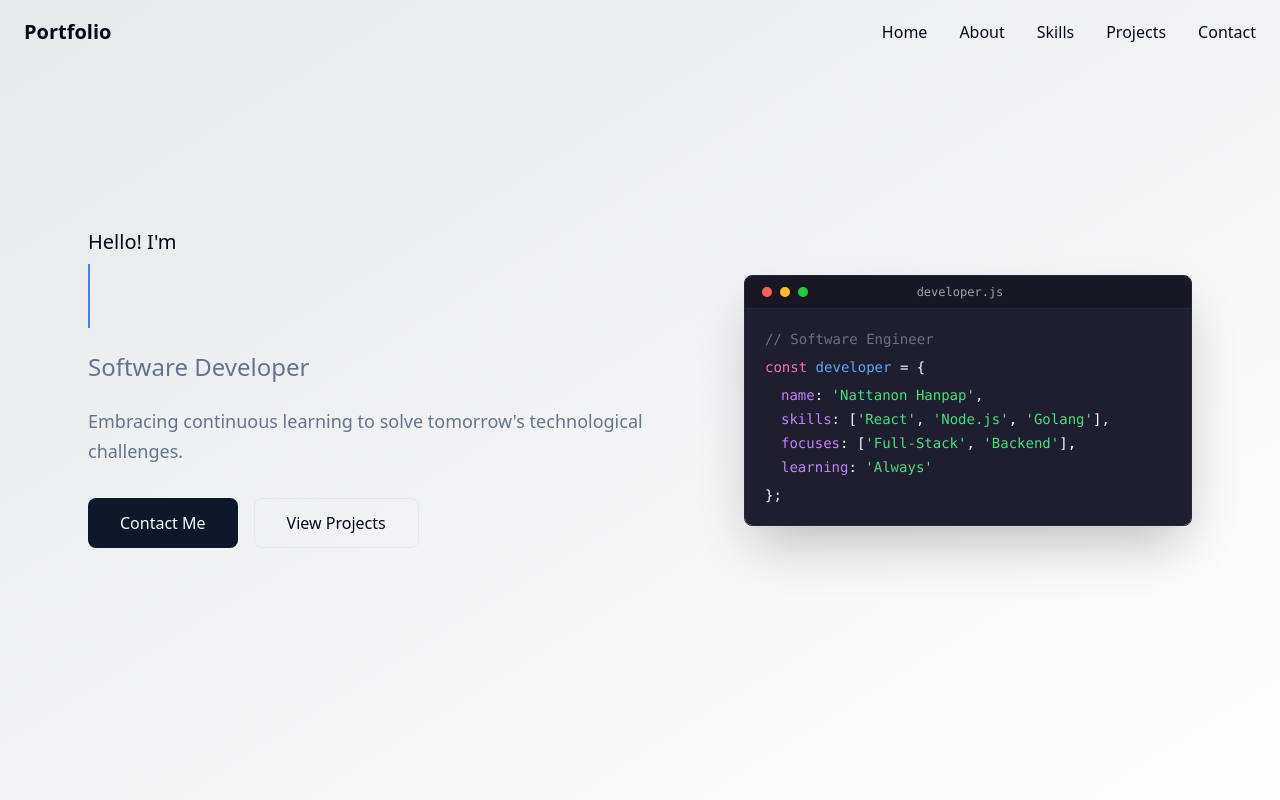
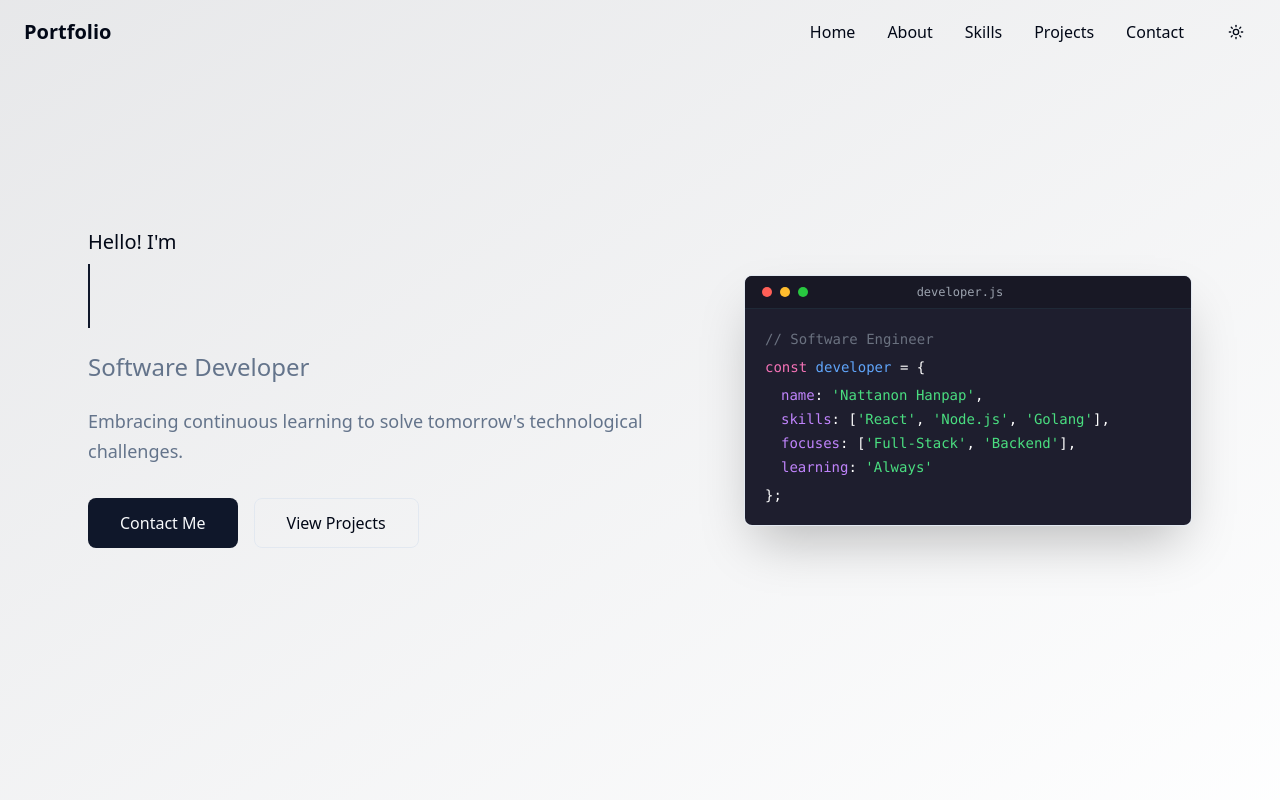
Before and after one commit to Flook2563/portfolio, a React (Vite) app: page / in a window 1280 px wide. Shown: the top 800 px of the page. Built offline with nearby package versions, Linux system fonts and the light colour scheme.

Commit message:
Add Dark Mode

```diff
--- a/src/components/Hero.tsx
+++ b/src/components/Hero.tsx
@@ -69,7 +69,7 @@ export const Hero = () => {
 
       {/* Left Section - Main Content */}
       <div className="relative z-10 max-w-xl">
-        <p className="animate-on-scroll text-lg sm:text-xl mb-2">Hello! I'm</p><h1 className="animate-on-scroll text-4xl sm:text-6xl md:text-7xl font-bold mb-3 font-mono">
+        <p className="animate-on-scroll text-lg sm:text-xl mb-2">Hello! I'm</p>        <h1 className="animate-on-scroll text-4xl sm:text-6xl md:text-7xl font-bold mb-3 font-mono">
           <span className="inline-flex items-end whitespace-pre min-w-[280px] sm:min-w-[420px] md:min-w-[580px]">{displayedText.length > 0 ? (
               (() => {
                 const firstName = 'Nattanon';
@@ -87,7 +87,7 @@ export const Hero = () => {
                   return (
                     <span
                       key={index}
-                      className={isInLastName ? 'text-blue-500' : ''}
+                      className={isInLastName ? 'text-primary' : 'text-foreground'}
                     >
                       {char}
                     </span>
@@ -96,7 +96,7 @@ export const Hero = () => {
               })()
             ) : null}            {showCursor && (
               <span
-                className="inline-block w-0.5 h-8 sm:h-12 md:h-16 bg-blue-500"
+                className="inline-block w-0.5 h-8 sm:h-12 md:h-16 bg-primary"
                 style={{ animation: 'blink 1s infinite' }}
               />
             )}
@@ -126,13 +126,11 @@ export const Hero = () => {
             </a>
           </div>
         </div>
-      </div>
-
-      {/* Right Section - Code Window */}
-      <div className="animate-on-scroll relative z-10 w-full max-w-md rounded-lg overflow-hidden border border-gray-800 shadow-2xl">
-        <div className="bg-[#1e1e2e] text-white font-mono">
+      </div>      {/* Right Section - Code Window */}
+      <div className="animate-on-scroll relative z-10 w-full max-w-md rounded-lg overflow-hidden border border-border shadow-2xl">
+        <div className="bg-[#1e1e2e] dark:bg-[#1e1e2e] text-white font-mono">
           {/* Window Header */}
-          <div className="flex items-center justify-between px-4 py-2 bg-[#181825] border-b border-gray-800">
+          <div className="flex items-center justify-between px-4 py-2 bg-[#181825] dark:bg-[#181825] border-b border-gray-800 dark:border-gray-700">
             <div className="flex items-center gap-1.5">
               <Circle size={12} fill="#ff5f57" stroke="none" />
               <Circle size={12} fill="#febc2e" stroke="none" />
--- a/src/components/Navigation.tsx
+++ b/src/components/Navigation.tsx
@@ -1,6 +1,7 @@
 
 import { useState, useEffect } from 'react';
 import { Menu, X } from 'lucide-react';
+import { ThemeToggle } from './theme-toggle';
 
 export const Navigation = () => {
   const [isOpen, setIsOpen] = useState(false);
@@ -35,10 +36,8 @@ export const Navigation = () => {
         <div className="flex items-center justify-between h-16">
           <a href="#home" className="text-xl font-bold">
             Portfolio
-          </a>
-
-          {/* Desktop Navigation */}
-          <div className="hidden md:flex space-x-8">
+          </a>          {/* Desktop Navigation */}
+          <div className="hidden md:flex items-center space-x-8">
             {navItems.map((item) => (
               <a
                 key={item.href}
@@ -49,16 +48,20 @@ export const Navigation = () => {
                 <span className="absolute inset-x-0 bottom-0 h-0.5 bg-primary scale-x-0 group-hover:scale-x-100 transition-transform duration-200 origin-left"></span>
               </a>
             ))}
+            <ThemeToggle />
           </div>
 
-          {/* Mobile Menu Button */}
+          {/* Mobile Menu Button & Theme Toggle */}
+          <div className="md:hidden flex items-center space-x-2">
+            <ThemeToggle />
             <button
-            className="md:hidden"
+              className=""
               onClick={() => setIsOpen(!isOpen)}
               aria-label="Toggle menu"
             >
               {isOpen ? <X size={24} /> : <Menu size={24} />}
             </button>
+          </div>
         </div>
 
         {/* Mobile Navigation */}
--- /dev/null
+++ b/src/components/providers/theme-provider.tsx
@@ -0,0 +1,73 @@
+import { createContext, useContext, useEffect, useState } from "react"
+
+type Theme = "dark" | "light" | "system"
+
+type ThemeProviderProps = {
+  children: React.ReactNode
+  defaultTheme?: Theme
+  storageKey?: string
+}
+
+type ThemeProviderState = {
+  theme: Theme
+  setTheme: (theme: Theme) => void
+}
+
+const initialState: ThemeProviderState = {
+  theme: "system",
+  setTheme: () => null,
+}
+
+const ThemeProviderContext = createContext<ThemeProviderState>(initialState)
+
+export function ThemeProvider({
+  children,
+  defaultTheme = "system",
+  storageKey = "portfolio-ui-theme",
+  ...props
+}: ThemeProviderProps) {
+  const [theme, setTheme] = useState<Theme>(
+    () => (localStorage.getItem(storageKey) as Theme) || defaultTheme
+  )
+
+  useEffect(() => {
+    const root = window.document.documentElement
+
+    root.classList.remove("light", "dark")
+
+    if (theme === "system") {
+      const systemTheme = window.matchMedia("(prefers-color-scheme: dark)")
+        .matches
+        ? "dark"
+        : "light"
+
+      root.classList.add(systemTheme)
+      return
+    }
+
+    root.classList.add(theme)
+  }, [theme])
+
+  const value = {
+    theme,
+    setTheme: (theme: Theme) => {
+      localStorage.setItem(storageKey, theme)
+      setTheme(theme)
+    },
+  }
+
+  return (
+    <ThemeProviderContext.Provider {...props} value={value}>
+      {children}
+    </ThemeProviderContext.Provider>
+  )
+}
+
+export const useTheme = () => {
+  const context = useContext(ThemeProviderContext)
+
+  if (context === undefined)
+    throw new Error("useTheme must be used within a ThemeProvider")
+
+  return context
+}
--- /dev/null
+++ b/src/components/theme-toggle.tsx
@@ -0,0 +1,20 @@
+import { Moon, Sun } from "lucide-react"
+import { Button } from "@/components/ui/button"
+import { useTheme } from "@/components/providers/theme-provider"
+
+export function ThemeToggle() {
+  const { theme, setTheme } = useTheme()
+
+  return (
+    <Button
+      variant="ghost"
+      size="icon"
+      onClick={() => setTheme(theme === "light" ? "dark" : "light")}
+      className="relative h-10 w-10 px-0 hover:bg-accent/50 transition-colors duration-200"
+    >
+      <Sun className="h-[1.2rem] w-[1.2rem] rotate-0 scale-100 transition-all dark:-rotate-90 dark:scale-0" />
+      <Moon className="absolute h-[1.2rem] w-[1.2rem] rotate-90 scale-0 transition-all dark:rotate-0 dark:scale-100" />
+      <span className="sr-only">Toggle theme</span>
+    </Button>
+  )
+}
--- a/src/main.tsx
+++ b/src/main.tsx
@@ -1,5 +1,10 @@
 import { createRoot } from 'react-dom/client'
 import App from './App.tsx'
 import './index.css'
+import { ThemeProvider } from './components/providers/theme-provider'
 
-createRoot(document.getElementById("root")!).render(<App />);
+createRoot(document.getElementById("root")!).render(
+  <ThemeProvider defaultTheme="system" storageKey="portfolio-ui-theme">
+    <App />
+  </ThemeProvider>
+);
```
Lines whose indentation alone changed are shown as unchanged.
